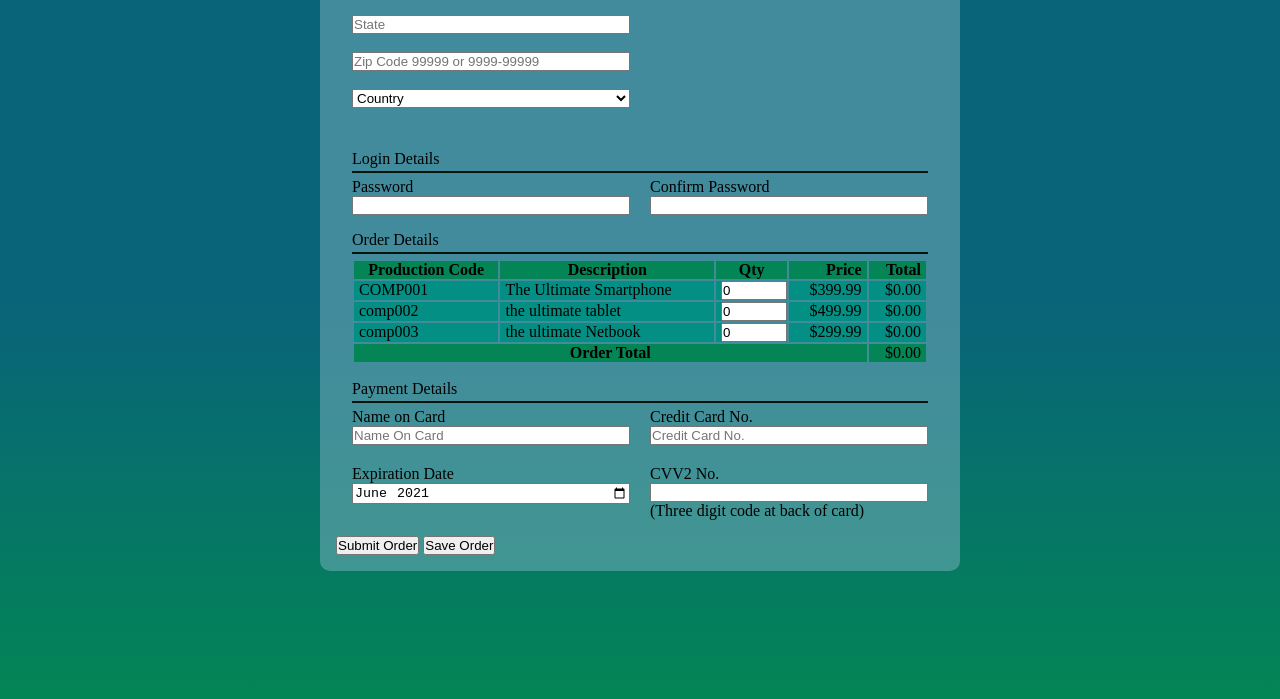
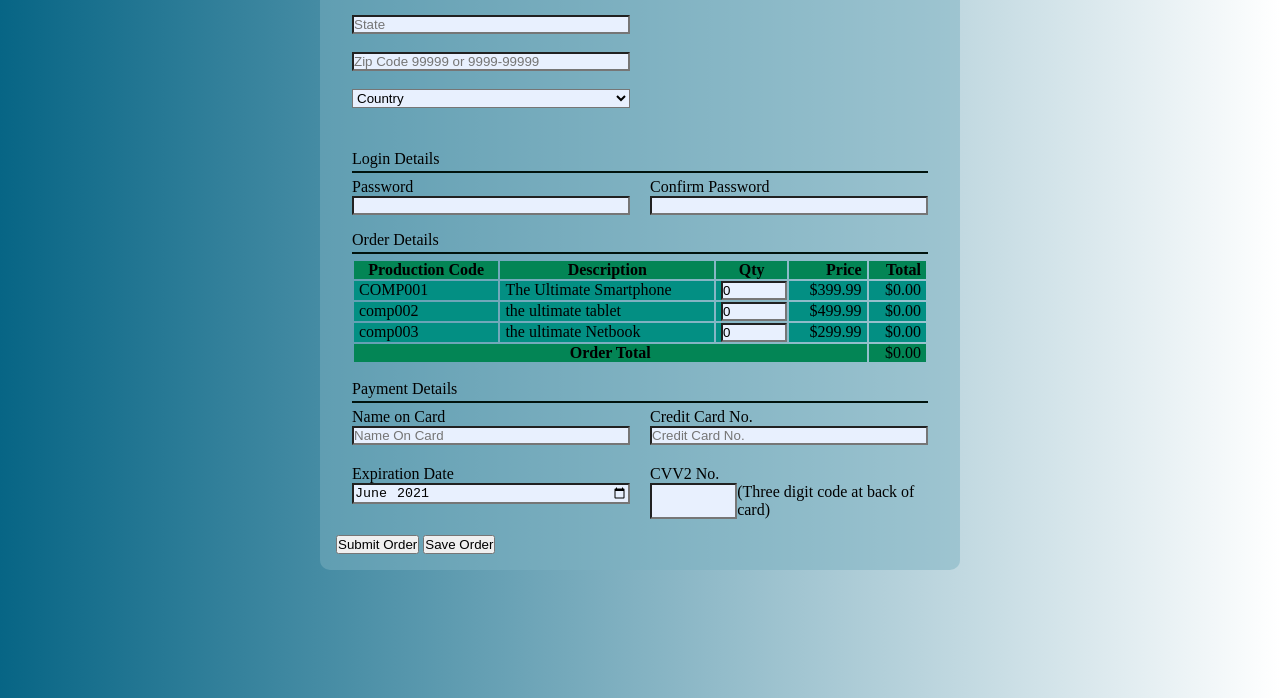
Before and after one commit to habibullah-rezaie/order-form, a plain HTML site: page index.html in a window 1280 px wide. Shown: the part 453-1152 px from the top of the page. Drawn offline with Linux system fonts and the light colour scheme.

Commit message:
fixed the prefix and suffix texts for twitter username and CVV2

```diff
--- a/index.html
+++ b/index.html
@@ -91,7 +91,7 @@
                 <li id="form__li-7">
                     <label>
                         <div>Twitter</div>
-                        <div id="twitter__username-prefix"><span class="twitter_prefix">@</span>
+                        <div class="input-prefix-suffix"><span class="twitter_prefix">@</span>
                             <input type="text" name="twitter" id="twitter">
                         </div>
                     </label>
@@ -199,7 +199,7 @@
         </fieldset>
 
         <!-- Payment Details -->
-        <fieldset id="payment-detail">
+        <fieldset id="payment-details">
             <legend>Payment Details</legend>
             <ul>
                 <li>
@@ -226,8 +226,12 @@
                 <li>
                     <label class="required">
                         <div>CVV2 No.</div>
-                        <input type="text" name="card-ccv2" pattern="[0-9]{3}" title="Exactely 3 digits" maxlength="3">
-                        <span>(Three digit code at back of card)</span>
+
+                        <div class="input-prefix-suffix">
+                            <input type="text" name="card-ccv2" pattern="[0-9]{3}" title="Exactely 3 digits"
+                                maxlength="3">
+                            <span>(Three digit code at back of card)</span>
+                        </div>
                     </label>
                 </li>
             </ul>
--- a/style.css
+++ b/style.css
@@ -1,5 +1,5 @@
 :root {
-  --base-color: #09647901;
+  --base-color: rgb(9, 101, 121);
   --complement-orange: rgb(196, 92, 0);
   --complement-brown: #783c08;
   --analogous-green: #038555;
@@ -16,11 +16,10 @@ body {
   font-size: 100%;
   width: 100%;
   padding: 10% 25%;
-  background: rgb(3, 2, 17);
-  background: linear-gradient(90deg, var(--analogous-green) 0%, rgba(9, 100, 121, 1) 34%, rgba(9, 100, 121, 1) 75%, rgba(1, 20, 14, 1) 100%);
-  background: -o-linear-gradient(90deg, var(--analogous-green) 0%, rgba(9, 100, 121, 1) 34%, rgba(9, 100, 121, 1) 75%, var(--analogous-green) 100%);
-  background: -moz-linear-gradient(90deg, var(--analogous-green) 0%, rgba(9, 100, 121, 1) 34%, rgba(9, 100, 121, 1) 75%, var(--analogous-green) 100%);
-  background: -webkit-linear-gradient(90deg, var(--analogous-green) 0%, rgba(9, 100, 121, 1) 34%, rgba(9, 100, 121, 1) 75%, var(--analogous-green) 100%);
+  background: #076585;  /* fallback for old browsers */
+background: -webkit-linear-gradient(to left, #fff, #076585);  /* Chrome 10-25, Safari 5.1-6 */
+background: linear-gradient(to left, #fff, #076585); /* W3C, IE 10+/ Edge, Firefox 16+, Chrome 26+, Opera 12+, Safari 7+ */
+
 }
 
 form {
@@ -56,6 +55,7 @@ legend {
 input,
 select {
   width: 100%;
+  background-color: rgb(232, 240, 254);
 }
 
 
@@ -70,8 +70,8 @@ form #contact-details #form__li-3 {
   grid-column: 1/2;
 }
 
-#twitter__username-prefix {
-  display: flex;
+.input-prefix-suffix {
+  display: flex !important;
 }
 
 /* Order Details */
@@ -102,3 +102,9 @@ tfoot {
   text-align: right;
   padding-right: 5px;
 }
+
+/* Payment Details */
+
+#payment-details .input-prefix-suffix input {
+  width: 35% !important;
+}
```
